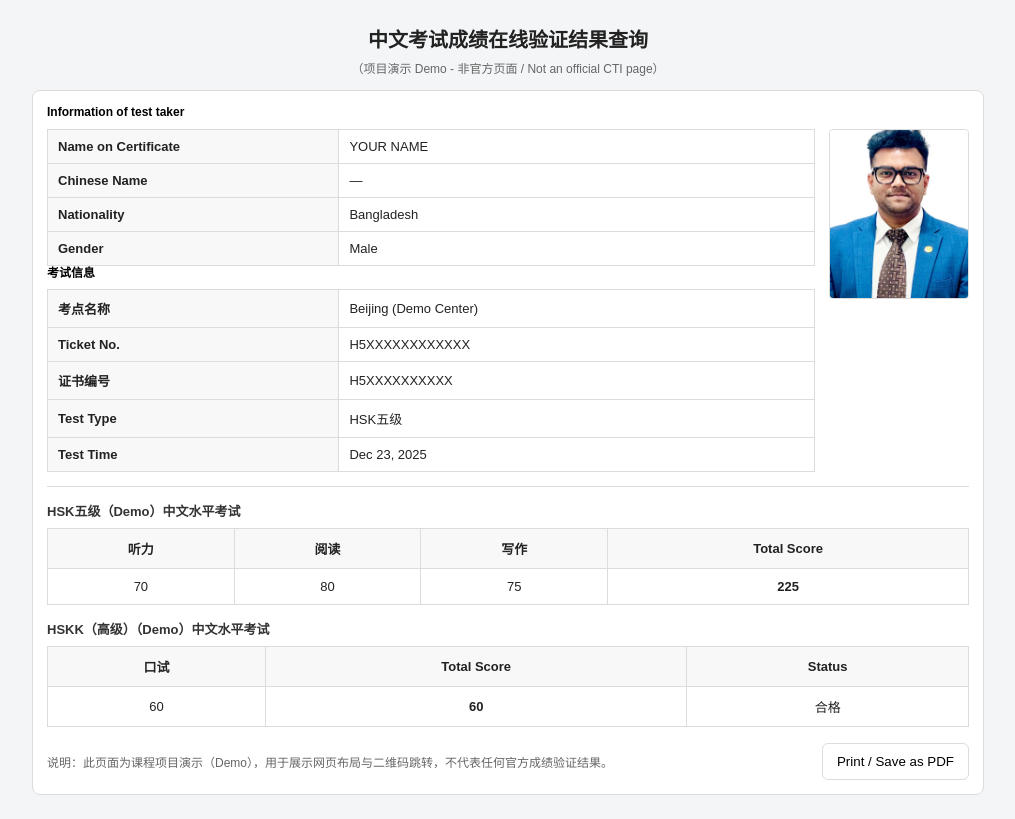
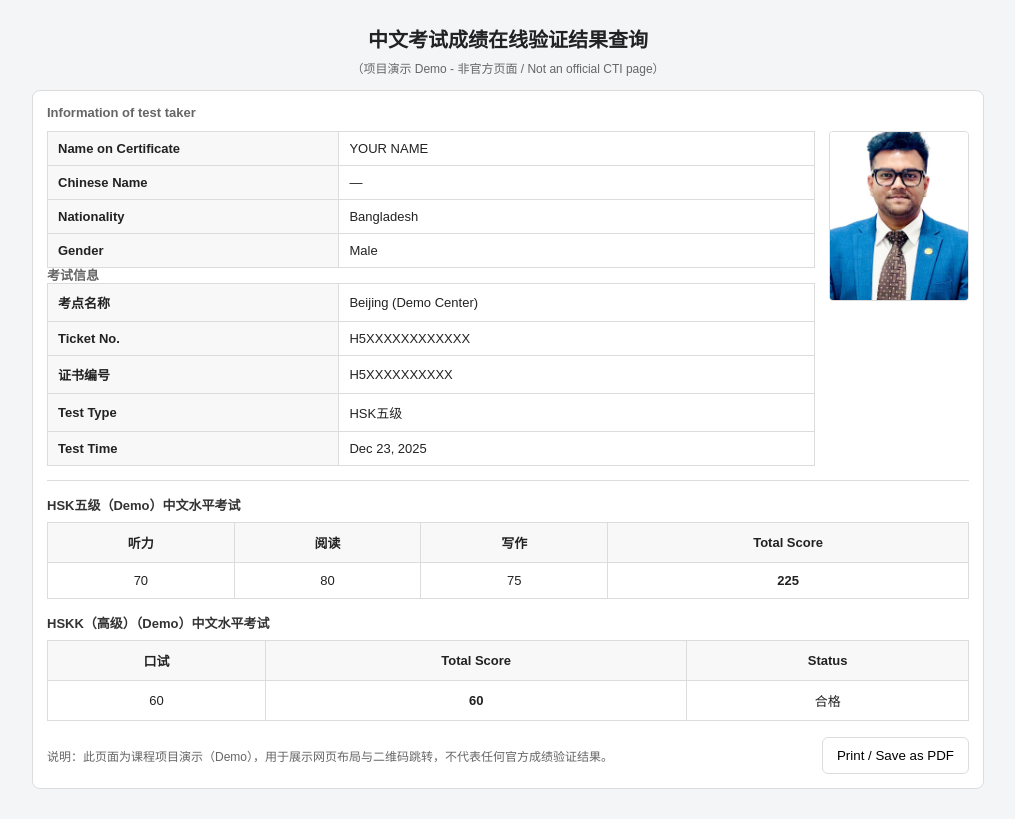
Before and after one commit to rahat137/admin.chinesetest.cn, a plain HTML site: page index.html in a window 1280 px wide. Shown: the whole page, without its empty margins (132-1147 px from the left). Drawn offline with Linux system fonts and the light colour scheme.

Commit message:
add style.css

```diff
--- a/style.css
+++ b/style.css
@@ -155,16 +155,20 @@ body{
   .photo-box{width:100%}
   .photo{width:120px;height:150px}
 }
-.section-title {
-  font-size: 12px;
-  font-weight: 700;
-  color: #000;
+.info-table{
+  margin: 0 !important;
+  border-spacing: 0 !important;
+  border-collapse: collapse !important;
+}
 
-  margin-top: 0;      /* উপরের ফাঁকা সরাবে */
-  margin-bottom: 8px; /* নিচে সামান্য স্পেস */
+.info-table + .section-title{
+  margin-top: 0 !important;
+  padding-top: 0 !important;
+}
 
-  padding-top: 0;     /* উপরের প্যাডিং বন্ধ */
-  padding-bottom: 0;
-
+.section-title{
+  display: block;
+  margin: 0 !important;
+  padding: 0 !important;
   line-height: 1.2;
 }
```
